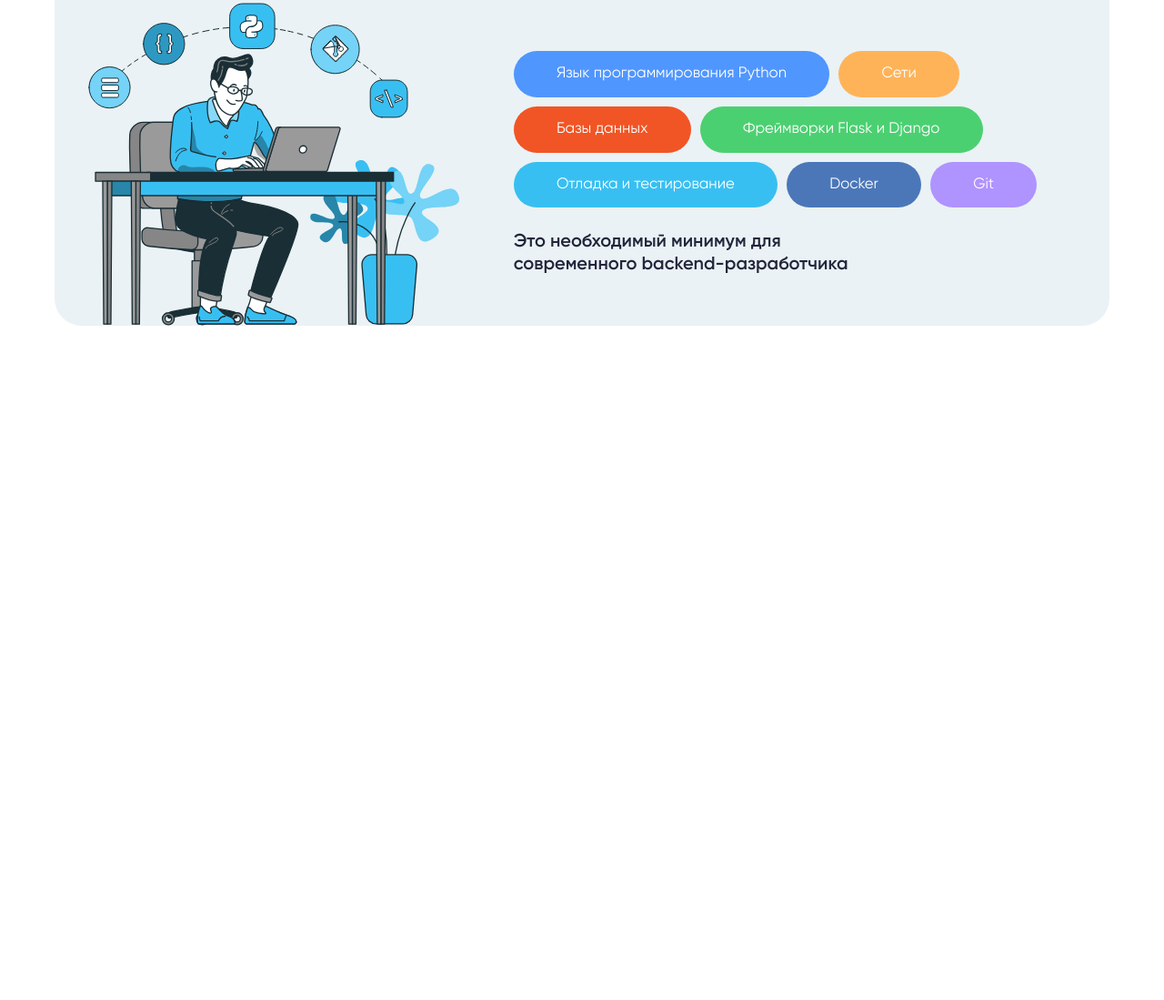
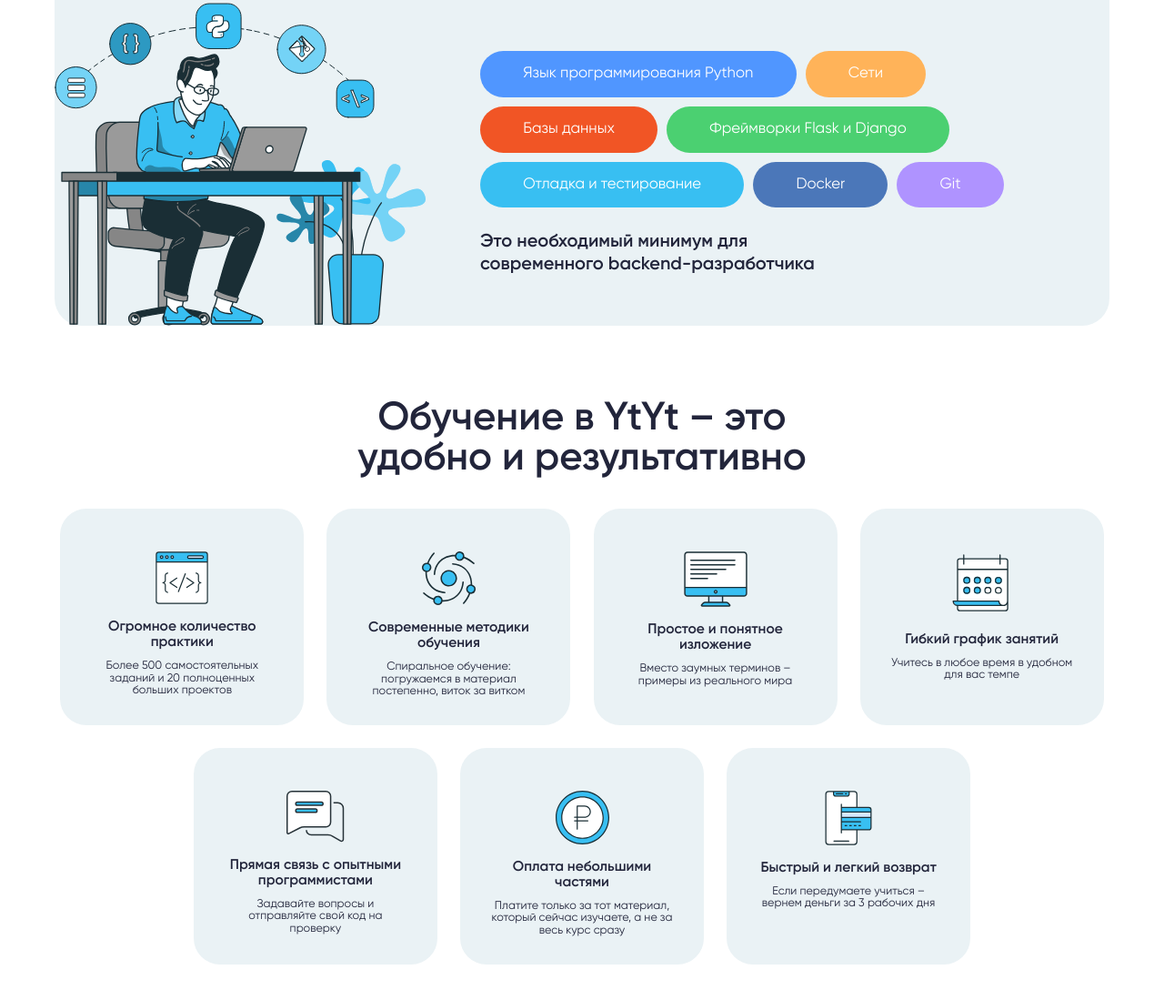
Before and after one commit to Scalete/project_prog-school, a website: page src/index.html in a window 1280 px wide. Shown: the part 797-1896 px from the top of the page at 91% size. Before the commit the page ends 1155 px from the top, so only its background shows below. Drawn offline with nearby package versions, Linux system fonts and the light colour scheme; files that its build step writes are made by us from their sources.

Commit message:
added section plan

```diff
--- a/src/index.html
+++ b/src/index.html
@@ -74,6 +74,51 @@
             </div>
         </section>
 
+        <section class="plan">
+            <div class="container">
+                <h2>Обучение в YtYt – это удобно и результативно</h2>
+                <ul class="plan__wrapper">
+                    <li>
+                        <img src="img/plan-icons/source.svg" alt="Source Icon">
+                        <h4>Огромное количество практики</h4>
+                        <span>Более 500 самостоятельных заданий и 20 полноценных больших проектов</span>
+                    </li>
+                    <li>
+                        <img src="img/plan-icons/spiral.svg" alt="Spiral Icon">
+                        <h4>Современные методики обучения</h4>
+                        <span>Спиральное обучение: погружаемся в материал постепенно, виток за витком</span>
+                    </li>
+                    <li>
+                        <img src="img/plan-icons/computer.svg" alt="Computer Icon">
+                        <h4>Простое и понятное изложение</h4>
+                        <span>Вместо заумных терминов – примеры из реального мира</span>
+                    </li>
+                    <li>
+                        <img src="img/plan-icons/plan.svg" alt="Plan Icon">
+                        <h4>Гибкий график занятий</h4>
+                        <span>Учитесь в любое время в удобном для вас темпе</span>
+                    </li>
+                    <li>
+                        <img src="img/plan-icons/message.svg" alt="Message Icon">
+                        <h4>Прямая связь с опытными программистами</h4>
+                        <span>Задавайте вопросы и отправляйте свой код на проверку</span>
+                    </li>
+                    <li>
+                        <img src="img/plan-icons/salary.svg" alt="Salary Icon">
+                        <h4>Оплата небольшими частями</h4>
+                        <span>Платите только за тот материал, который сейчас изучаете, а не за весь курс сразу</span>
+                    </li>
+                    <li>
+                        <img src="img/plan-icons/telephone.svg" alt="Telephone Icon">
+                        <div>
+                            <h4>Быстрый и легкий возврат</h4>
+                            <span>Если передумаете учиться – вернем деньги за 3 рабочих дня</span>
+                        </div>
+                    </li>
+                </ul>
+            </div>
+        </section>
+
     </main>
 
     <footer class="footer">
--- a/src/sass/blocks/_index.scss
+++ b/src/sass/blocks/_index.scss
@@ -1,3 +1,4 @@
 @import 'header';
 @import 'promo';
 @import 'info';
+@import 'plan';
--- /dev/null
+++ b/src/sass/blocks/_plan.scss
@@ -0,0 +1,78 @@
+.plan {
+    padding: res(58, 84) 10px res(12, 87);
+    text-align: center;
+
+    h2 {
+        max-width: 598px;
+        margin: 0 auto;
+        margin-bottom: res(24, 34);
+        font-weight: 600;
+        font-size: res(24, 46);
+    }
+
+    &__wrapper {
+        display: flex;
+        flex-wrap: wrap;
+        justify-content: center;
+        gap: res(10, 27);
+
+        li {
+            width: 268px;
+            padding: res(24, 50) res(10, 35) res(20, 31);
+            background-color: $primary-blue;
+            border-radius: res(20, 30);
+        }
+
+        h4 {
+            margin-top: res(8, 18);
+            font-weight: 600;
+            font-size: res(12, 16);
+            line-height: 1.1;
+
+            + span {
+                display: block;
+                margin-top: res(5, 10);
+                font-size: res(9, 13);
+                line-height: 1.1;
+            }
+        }
+    }
+
+    @include mobile {
+        &__wrapper {
+            display: grid;
+            grid-template-columns: repeat(2, 1fr);
+
+            li {
+                width: auto;
+
+                img {
+                    padding: 0 42px;
+                }
+
+                &:last-child {
+                    display: flex;
+                    justify-content: center;
+                    align-items: center;
+                    grid-column: 1/3;
+                    text-align: start;
+
+                    h4 {
+                        margin-top: initial;
+                        margin-bottom: 5px;
+                    }
+
+                    > div {
+                        max-width: 170px;
+                        margin-left: 20px;
+                    }
+
+                    img {
+                        padding: 0;
+                    }
+                }
+            }
+        }
+    }
+
+}
--- a/src/sass/blocks/_promo.scss
+++ b/src/sass/blocks/_promo.scss
@@ -1,5 +1,5 @@
 .promo {
-    padding: res(86, 133) 0 res(26, 66);
+    padding: res(86, 133) 10px res(26, 66);
     background-color: $primary-blue;
 
     &__content {
--- a/src/sass/style.scss
+++ b/src/sass/style.scss
@@ -39,5 +39,4 @@
 .container {
     max-width: 1160px;
     margin: 0 auto;
-    padding: 0 res(10, 40);
 }
```
Also changed, not shown: dist/css/blocks/plan.min.css (added), dist/css/style.min.css, dist/img/plan-icons/computer.svg (added), dist/img/plan-icons/message.svg (added), dist/img/plan-icons/plan.svg (added), dist/img/plan-icons/salary.svg (added), dist/img/plan-icons/source.svg (added), dist/img/plan-icons/spiral.svg (added), dist/img/plan-icons/telephone.svg (added), dist/index.html, src/img/plan-icons/computer.svg (added), src/img/plan-icons/message.svg (added), src/img/plan-icons/plan.svg (added), src/img/plan-icons/salary.svg (added), 3 more files.
